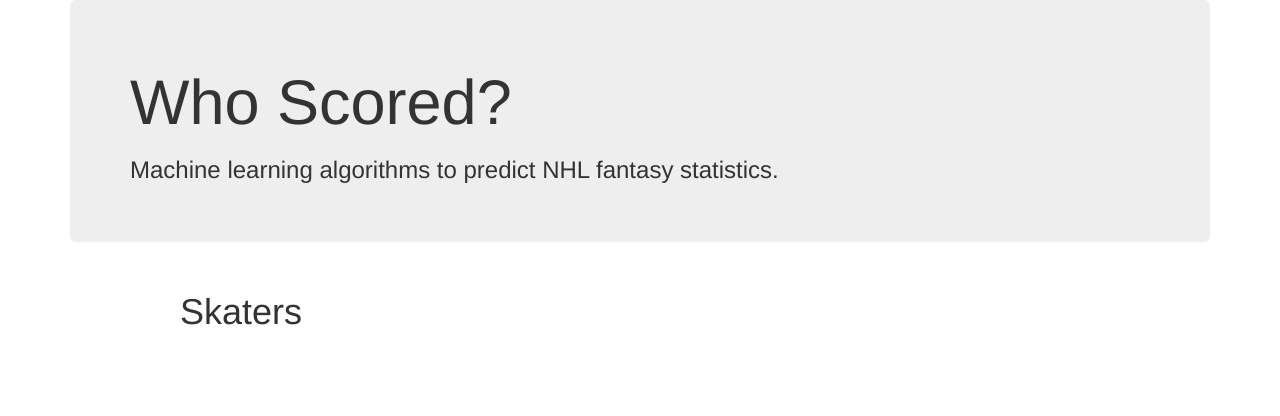
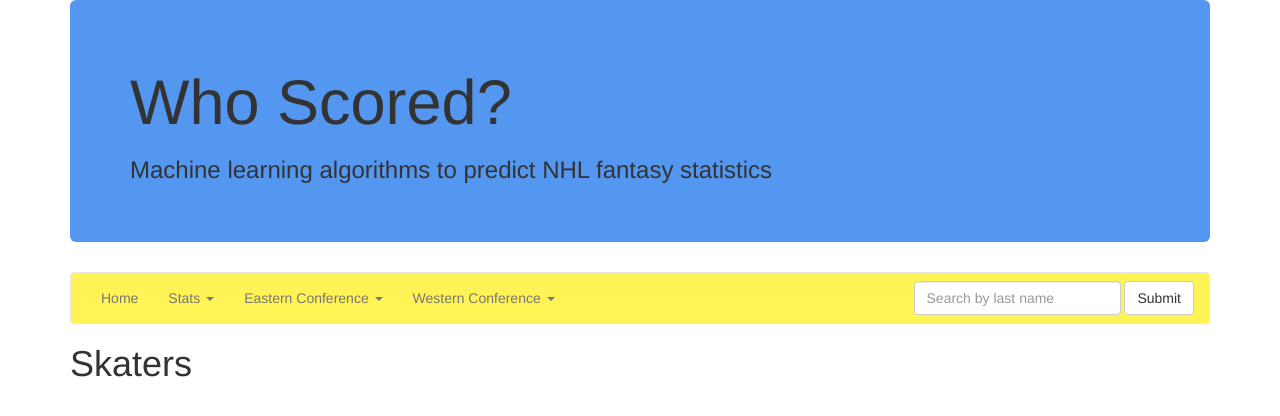
Before and after one commit to kielejocain/nhlsite, a Django app: page /player/ in a window 1280 px wide. Shown: the top 416 px of the page. Run offline with Django 3.2, Linux system fonts and the light colour scheme; data that the repository does not hold is empty; some libraries are stand-ins or nearby versions.

Commit message:
basic navbar

```diff
--- a/nhlsite/player/templates/base.html
+++ b/nhlsite/player/templates/base.html
@@ -11,16 +11,87 @@
 
   <body>
     <div class="container">
-      <div class="jumbotron">
+      <div class="jumbotron" style="background-color:#5497F0;">
         <h1>Who Scored?</h1>
-        <h3>Machine learning algorithms to predict NHL fantasy statistics.</h3>
+        <h3>Machine learning algorithms to predict NHL fantasy statistics</h3>
       </div>
-      <div class="col-sm-1"></div>
-      <div class="col-sm-10">
+      <nav class="navbar navbar-default">
+        <div style="background-color:FFF355">
+         <!-- Collect the nav links, forms, and other content for toggling -->
+          <div class="collapse navbar-collapse" id="bs-example-navbar-collapse-1">
+            <ul class="nav navbar-nav">
+              <li><a href="#">Home</a></li>
+              <li class="dropdown">
+                <a class="dropdown-toggle" data-toggle="dropdown" role="button" aria-expanded="false">Stats <span class="caret"></span></a>
+                <ul class="dropdown-menu" role="menu">
+                  <li><a href="#">Goals</a></li>
+                  <li><a href="#">Assists</a></li>
+                  <li><a href="#">Points</a></li>
+                  <li><a href="#">PIM</a></li>
+                </ul>
+              </li>
+              <li class="dropdown">
+                <a href="#" class="dropdown-toggle" data-toggle="dropdown" role="button" aria-expanded="false">Eastern Conference <span class="caret"></span></a>
+                <ul class="dropdown-menu" role="menu">
+                  <li role="presentation" class="dropdown-header">Atlantic Division</li>
+                  <li><a href="#">Boston Bruins</a></li>
+                  <li><a href="#">Buffalo Sabres</a></li>
+                  <li><a href="#">Detroit Red Wings</a></li>
+                  <li><a href="#">Florida Panthers</a></li>
+                  <li><a href="#">Montreal Canadiens</a></li>
+                  <li><a href="#">Ottawa Senators</a></li>
+                  <li><a href="#">Tampa Bay Lightning</a></li>
+                  <li><a href="#">Toronto Maple Leafs</a></li>
+                  <li class="divider"></li>
+                  <li role="presentation" class="dropdown-header">Metropolitan Division</li>
+                  <li><a href="#">Carolina Hurricanes</a></li>
+                  <li><a href="#">Columbus Blue Jackets</a></li>
+                  <li><a href="#">New Jersey Devils</a></li>
+                  <li><a href="#">New York Islanders</a></li>
+                  <li><a href="#">New York Rangers</a></li>
+                  <li><a href="#">Philadelphia Flyers</a></li>
+                  <li><a href="#">Pittsburgh Penguins</a></li>
+                  <li><a href="#">Washington Capitals</a></li>
+                </ul>
+              </li>
+              <li class="dropdown">
+                <a href="#" class="dropdown-toggle" data-toggle="dropdown" role="button" aria-expanded="false">Western Conference <span class="caret"></span></a>
+                <ul class="dropdown-menu" role="menu">
+                  <li role="presentation" class="dropdown-header">Central Division</li>
+                  <li><a href="#">Chicago Blackhawks</a></li>
+                  <li><a href="#">Colorado Avalanche</a></li>
+                  <li><a href="#">Dallas Stars</a></li>
+                  <li><a href="#">Minnesota Wild</a></li>
+                  <li><a href="#">Nashville Predators</a></li>
+                  <li><a href="#">St. Louis Blues</a></li>
+                  <li><a href="#">Winnepeg Jets</a></li>
+                  <li class="divider"></li>
+                  <li role="presentation" class="dropdown-header">Pacific Division</li>
+                  <li><a href="#">Anaheim Ducks</a></li>
+                  <li><a href="#">Arizona Coyotes</a></li>
+                  <li><a href="#">Calgary Flames</a></li>
+                  <li><a href="#">Edmonton Oilers</a></li>
+                  <li><a href="#">Los Angeles Kings</a></li>
+                  <li><a href="#">San Jose Sharks</a></li>
+                  <li><a href="#">Vancouver Canucks</a></li>
+                </ul>
+              </li>
+            </ul>
+            <ul class="nav navbar-nav navbar-right">
+            <form class="navbar-form navbar-left" role="search">
+              <div class="form-group">
+                <input type="text" class="form-control" placeholder="Search by last name">
+              </div>
+              <button type="submit" class="btn btn-default">Submit</button>
+            </form>
+            </ul>
+          </div><!-- /.navbar-collapse -->
+        </div><!-- /.container-fluid -->
+      </nav>
+      <div>
         {% block content %}
         {% endblock %}
       </div>
-      <div class="col-sm-1"></div>
     </div>
   </body>
 </html>
```
